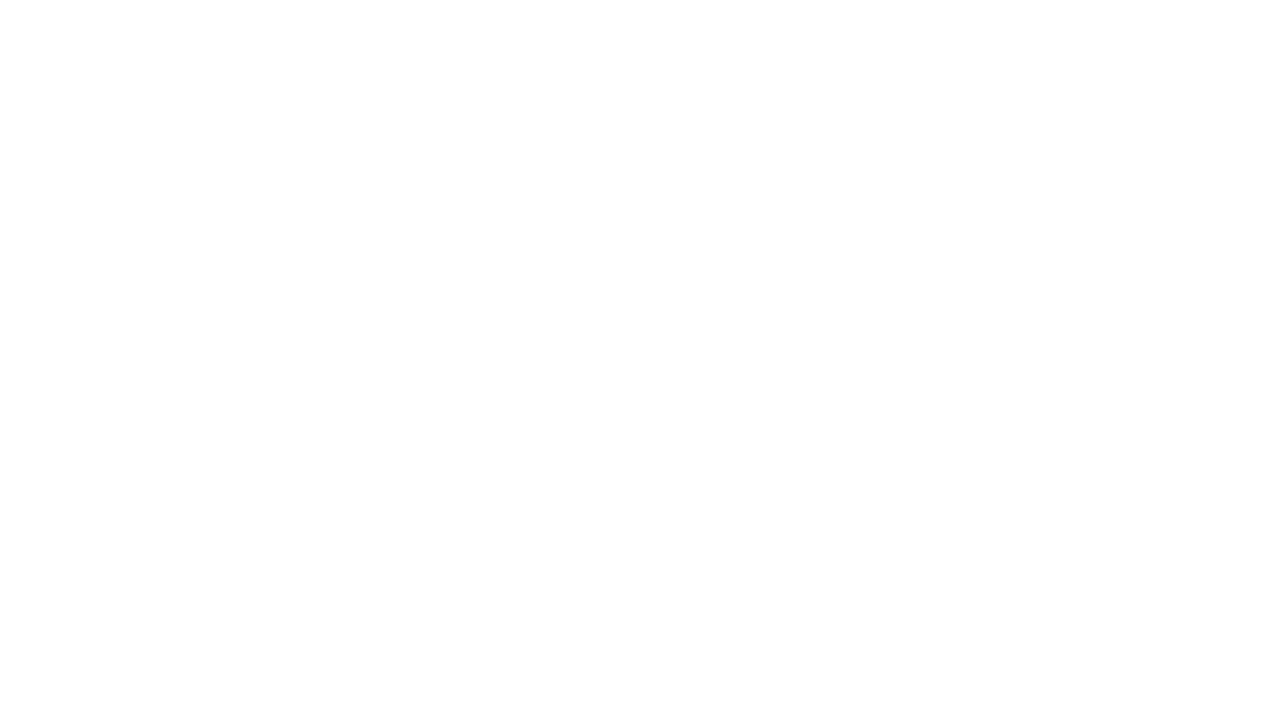
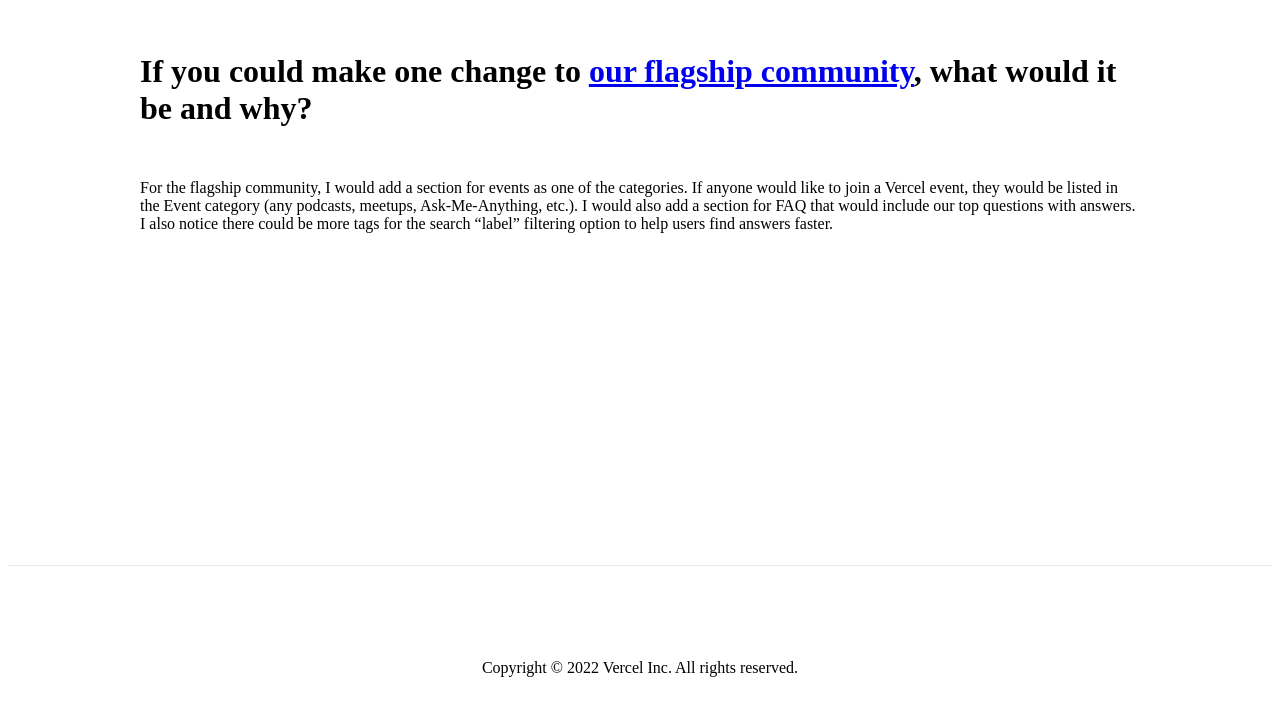
Before and after one commit to amybarger/community-manager-project, a Next.js app: page /flagship in a window 1280 px wide. Shown: the part 499-1214 px from the top of the page. Before the commit the page ends 800 px from the top, so only its background shows below. Built offline with nearby package versions, Linux system fonts and the light colour scheme.

Commit message:
Added content to flagship page

```diff
--- a/pages/flagship.js
+++ b/pages/flagship.js
@@ -14,6 +14,21 @@ export default function Flagship() {
 
             <Nav />
 
+            <main className={styles.main}>
+            <div className={styles.questions}>
+            <h1 className={styles.questionheader}>
+            If you could make one change to <a href ="https://github.com/vercel/community/discussions"><u>our flagship community</u></a>, what would it be and why?
+            </h1>
+            <p className={styles.answer}>
+            For the flagship community, I would add a section for events as one of the categories. If anyone would like to join a Vercel event, they would be listed in the Event category (any podcasts, meetups, Ask-Me-Anything, etc.). I would also add a section for FAQ that would include our top questions with answers. I also notice there could be more tags for the search “label” filtering option to help users find answers faster.
+            </p>
+            </div>
+            </main>
+            <footer className={styles.footer}>
+                <a class="navbar-bran" href="https://vercel.com/about">
+                <img src="/vercel_logo.png" alt="Vercel logo" className={styles.vercellogobottom}></img></a>
+                 <p> Copyright © 2022 Vercel Inc. All rights reserved.</p>
+            </footer>
 
         </div>
     )
```
